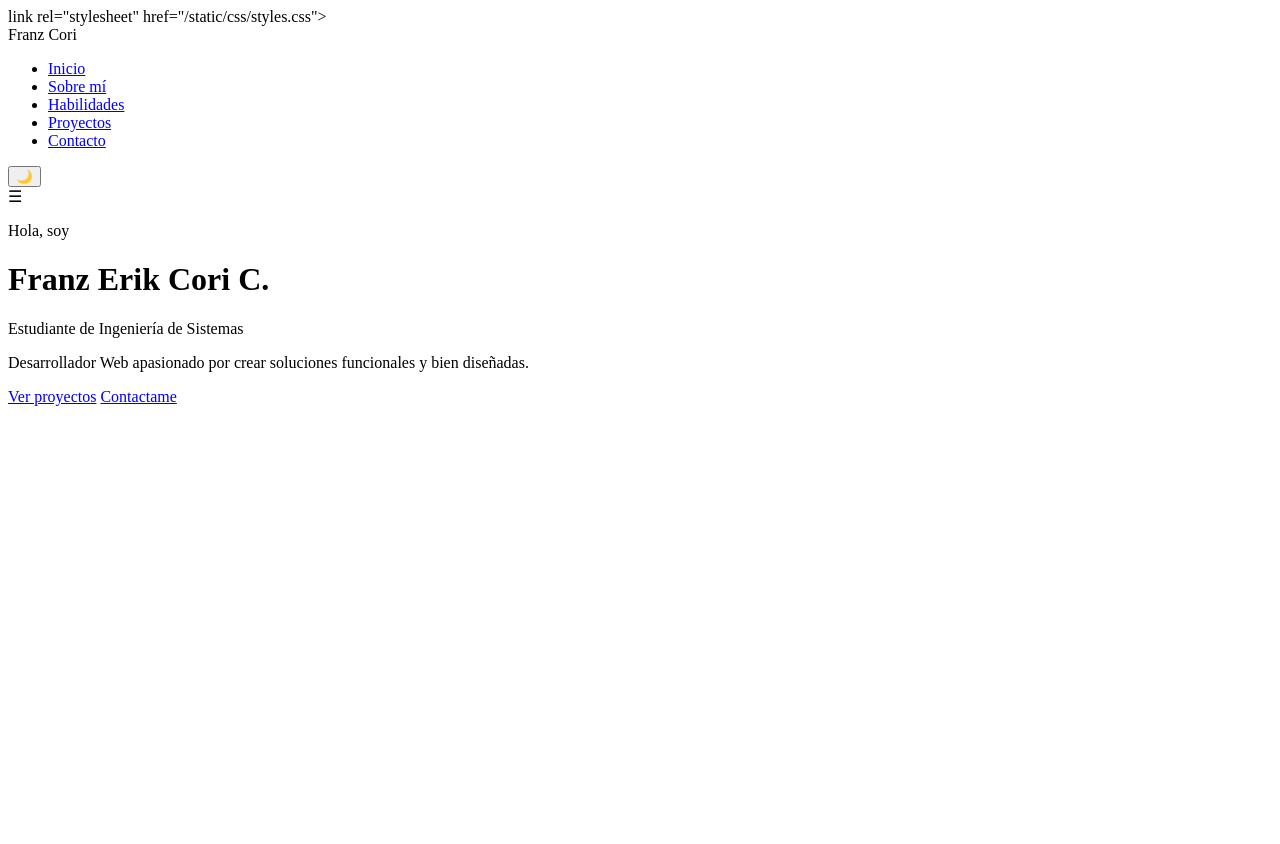
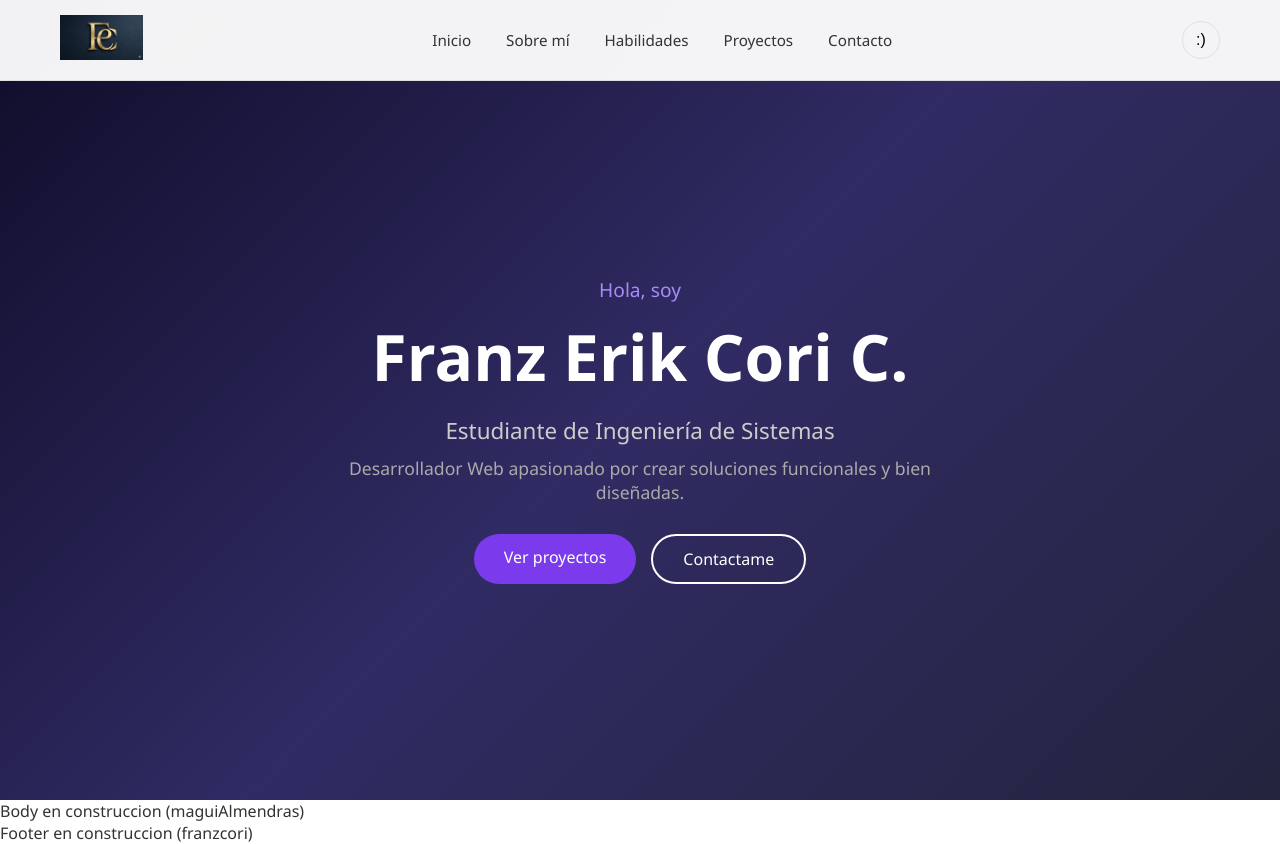
Before and after one commit to Franz1002/actividad-2, a Flask app: page / in a window 1280 px wide. Before the commit the page ends 406 px from the top, so only its background shows below. Run offline with Flask 3, Linux system fonts and the light colour scheme.

Commit message:
Se agrego logo y se ajusto el header

```diff
--- a/static/css/styles.css
+++ b/static/css/styles.css
@@ -61,10 +61,9 @@ body {
     box-shadow: 0 2px 20px var(--sombra);
 }
 
-.logo {
-    font-size: 1.5rem;
-    font-weight: 700;
-    color: var(--primario);
+.logo img {
+    height: 45px;
+    width: auto;
 }
 
 .nav-links {
--- a/templates/base.html
+++ b/templates/base.html
@@ -5,7 +5,7 @@
     <meta charset="UTF-8">
     <meta name="viewport" content="width=device-width, initial-scale=1.0">
     <title>Franz Erik Cori C. - Portafolio</title>
-    link rel="stylesheet" href="{{ url_for('static', filename='css/styles.css') }}">
+    <link rel="stylesheet" href="{{ url_for('static', filename='css/styles.css') }}">
 </head>
 
 <body>
--- a/templates/body.html
+++ b/templates/body.html
@@ -0,0 +1,3 @@
+<main>
+    <p>Body en construccion (maguiAlmendras)</p>
+</main>
--- a/templates/footer.html
+++ b/templates/footer.html
@@ -0,0 +1,3 @@
+<footer>
+    <p>Footer en construccion (franzcori)</p>
+</footer>
--- a/templates/header.html
+++ b/templates/header.html
@@ -1,6 +1,8 @@
 <header id="inicio">
     <nav class="navbar">
-        <div class="logo">Franz Cori</div>
+        <div class="logo">
+            <img src="{{ url_for('static', filename='img/logo.png') }}" alt="Logo Franz Cori">
+        </div>
         <ul class="nav-links">
             <li><a href="#inicio">Inicio</a></li>
             <li><a href="#sobre-mi">Sobre mí</a></li>
@@ -9,7 +11,7 @@
             <li><a href="#contacto">Contacto</a></li>
         </ul>
         <div class="nav-actions">
-            <button id="btn-tema" title="Cambiar tema">🌙</button>
+            <button id="btn-tema" title="Cambiar tema">:)</button>
             <div class="menu-btn">☰</div>
         </div>
     </nav>
```
Also changed, not shown: static/img/logo.png (added).
